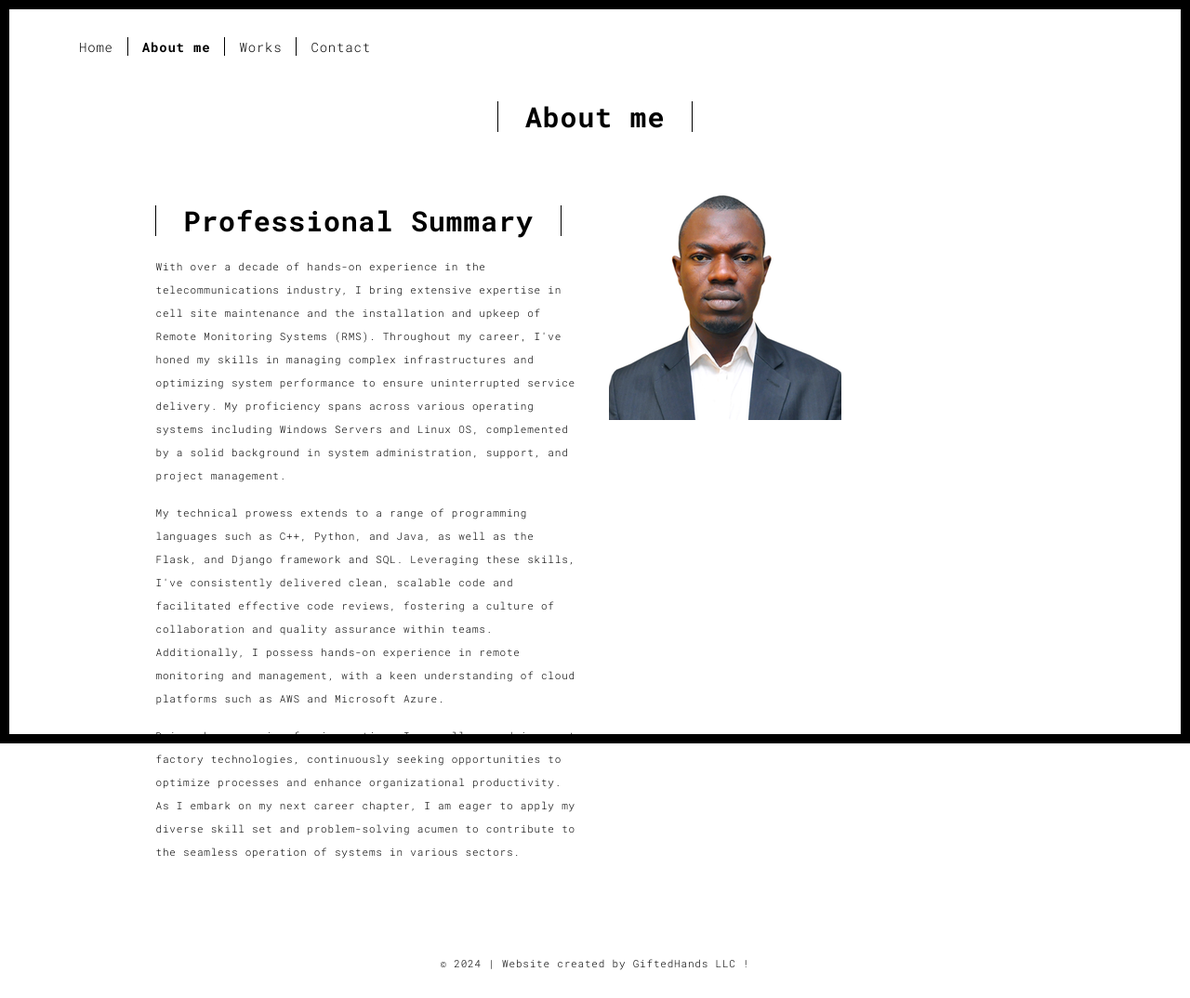
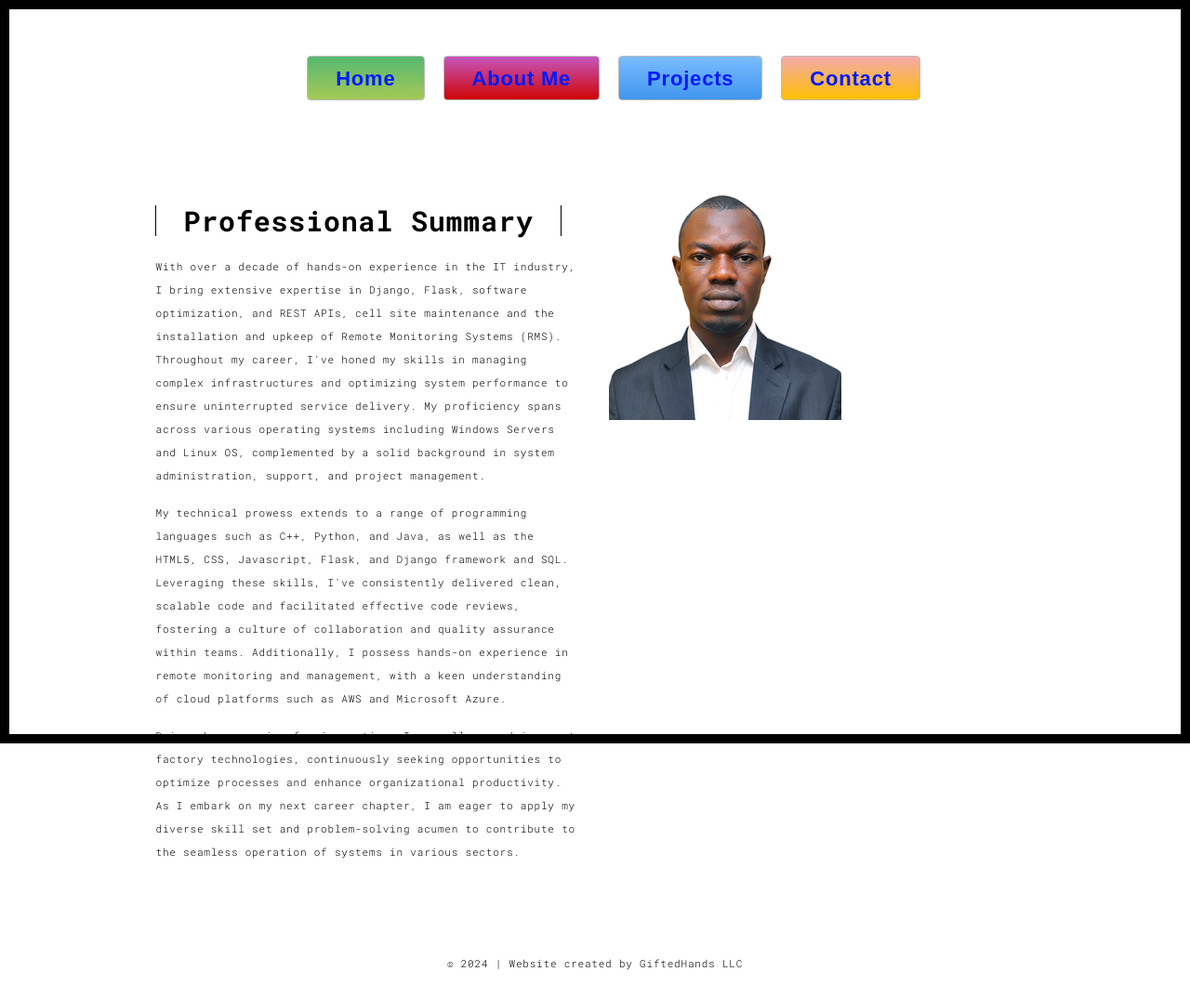
Before and after one commit to ademoyosoreoluwa/portfo, a Flask app: page /about.html in a window 1280 px wide. Shown: the whole page at 93% size. Run offline with Flask 3, Linux system fonts and the light colour scheme; some libraries are stand-ins or nearby versions.

Commit message:
Update about.html

```diff
--- a/templates/about.html
+++ b/templates/about.html
@@ -4,10 +4,10 @@
 <head>
   <meta charset="UTF-8">
   <meta content="IE=edge" http-equiv="X-UA-Compatible">
-  <meta content="width=device-width,initial-scale=1" name="viewport">
+  <meta content="width=device-width, initial-scale=1" name="viewport">
   <meta content="description" name="description">
   <meta name="google" content="notranslate" />
-  <meta content="Mashup templates have been developped by Orson.io team" name="author">
+  <meta content="Mashup templates have been developed by Orson.io team" name="author">
 
   <!-- Disable tap highlight on IE  -->
   <meta name="msapplication-tap-highlight" content="no">
@@ -17,16 +17,65 @@
 
   <title>About Me Page</title>
 
-<link href="./static/main.3f6952e4.css" rel="stylesheet"></head>
+  <link href="./static/style.css" rel="stylesheet">
+  <link href="./static/main.3f6952e4.css" rel="stylesheet">
 
-<body class="">
+  <style>
+      .zone {
+          padding: 10px 30px;
+          margin: 20px 10px;
+          cursor: pointer;
+          display: inline-block;
+          color: #FFF;
+          font-size: 2em;
+          border-radius: 4px;
+          border: 1px solid #bbb;
+          transition: all 0.3s linear;
+      }
+
+      .zone:hover {
+          box-shadow: rgba(0, 0, 0, 0.8) 0px 5px 15px, inset rgba(0, 0, 0, 0.15) 0px -10px 20px;
+      }
+
+      .main-nav {
+          display: flex;
+          align-items: center;
+          justify-content: center;
+          top: 0;
+      }
+
+      .no-underline {
+          text-decoration: none;
+          font-family: Arial;
+      }
+
+      .green {
+          background: linear-gradient(to bottom, #56B870 0%, #a5c956 100%);
+      }
+
+      .red {
+          background: linear-gradient(to bottom, #C655BE 0%, #cf0404 100%);
+      }
+
+      .yellow {
+          background: linear-gradient(to bottom, #F3AAAA 0%, #febf04 100%);
+      }
+
+      .blue {
+          background: linear-gradient(to bottom, #7abcff 0%, #60abf8 44%, #4096ee 100%);
+      }
+  </style>
+</head>
+
+<body>
   <div id="site-border-left"></div>
   <div id="site-border-right"></div>
   <div id="site-border-top"></div>
   <div id="site-border-bottom"></div>
+
   <!-- Add your content of header -->
   <header>
-  <nav class="navbar  navbar-fixed-top navbar-default">
+    <nav class="navbar navbar-fixed-top navbar-default">
       <div class="container">
         <button type="button" class="navbar-toggle collapsed" data-toggle="collapse" data-target="#navbar-collapse" aria-expanded="false">
           <span class="sr-only">Toggle navigation</span>
@@ -34,16 +83,13 @@
           <span class="icon-bar"></span>
           <span class="icon-bar"></span>
         </button>
-
         <div class="collapse navbar-collapse" id="navbar-collapse">
-        <ul class="nav navbar-nav ">
-          <li><a href="./index.html" title="">Home</a></li>
-          <li><a href="./about.html" title="">About me</a></li>
-          <li><a href="./works.html" title="">Works</a></li>
-          <li><a href="./contact.html" title="">Contact</a></li>
+          <ul class="main-nav">
+            <li class="zone green"><a href="./index.html" class="no-underline"><strong>Home</strong></a></li>
+            <li class="zone red"><a href="./about.html" class="no-underline"><strong>About Me</strong></a></li>
+            <li class="zone blue"><a href="./works.html" class="no-underline"><strong>Projects</strong></a></li>
+            <li class="zone yellow"><a href="./contact.html" class="no-underline"><strong>Contact</strong></a></li>
           </ul>
-
-
         </div>
       </div>
     </nav>
@@ -62,31 +108,29 @@
               <div class="row">
                 <div class="col-xs-12 col-md-6">
                   <h2>Professional Summary</h2>
-                  <p>With over a decade of hands-on experience in the telecommunications industry, I bring extensive expertise in cell site maintenance and the installation and upkeep of Remote Monitoring Systems (RMS). Throughout my career, I've honed my skills in managing complex infrastructures and optimizing system performance to ensure uninterrupted service delivery. My proficiency spans across various operating systems including Windows Servers and Linux OS, complemented by a solid background in system administration, support, and project management.</p>
+                  <p>With over a decade of hands-on experience in the IT industry, I bring extensive expertise in Django, Flask, software optimization, and REST APIs, cell site maintenance and the installation and upkeep of Remote Monitoring Systems (RMS). Throughout my career, I've honed my skills in managing complex infrastructures and optimizing system performance to ensure uninterrupted service delivery. My proficiency spans across various operating systems including Windows Servers and Linux OS, complemented by a solid background in system administration, support, and project management.</p>
 
-                  <p>My technical prowess extends to a range of programming languages such as C++, Python, and Java, as well as the Flask, and Django framework and SQL. Leveraging these skills, I've consistently delivered clean, scalable code and facilitated effective code reviews, fostering a culture of collaboration and quality assurance within teams. Additionally, I possess hands-on experience in remote monitoring and management, with a keen understanding of cloud platforms such as AWS and Microsoft Azure.</p>
+                  <p>My technical prowess extends to a range of programming languages such as C++, Python, and Java, as well as the HTML5, CSS, Javascript, Flask, and Django framework and SQL. Leveraging these skills, I've consistently delivered clean, scalable code and facilitated effective code reviews, fostering a culture of collaboration and quality assurance within teams. Additionally, I possess hands-on experience in remote monitoring and management, with a keen understanding of cloud platforms such as AWS and Microsoft Azure.</p>
 
                   <p>Driven by a passion for innovation, I am well-versed in smart factory technologies, continuously seeking opportunities to optimize processes and enhance organizational productivity. As I embark on my next career chapter, I am eager to apply my diverse skill set and problem-solving acumen to contribute to the seamless operation of systems in various sectors.</p>
                 </div>
                 <div class="col-xs-12 col-md-6">
-                  <img src="/static/assets/images/profil.png" class="img-responsive" alt="">
+                  <img src="/static/assets/images/profil.png" class="img-responsive" alt="Profile Picture">
                 </div>
               </div>
             </div>
           </div>
-
 
        </div>
       </div>
     </div>
   </div>
 
-
   <footer class="footer-container text-center">
     <div class="container">
       <div class="row">
         <div class="col-xs-12">
-        <p>© 2024 | Website created by GiftedHands LLC !<p>
+          <p>© 2024 | Website created by GiftedHands LLC</p>
         </div>
       </div>
     </div>
@@ -99,7 +143,6 @@
   </script>
 
   <!-- Google Analytics: change UA-XXXXX-X to be your site's ID
-
   <script>
     (function (i, s, o, g, r, a, m) {
       i['GoogleAnalyticsObject'] = r; i[r] = i[r] || function () {
@@ -110,7 +153,9 @@
     ga('create', 'UA-XXXXX-X', 'auto');
     ga('send', 'pageview');
   </script>
+  -->
 
---> <script type="text/javascript" src="./static/main.70a66962.js"></script></body>
+  <script type="text/javascript" src="./static/main.70a66962.js"></script>
+</body>
 
 </html>
```
Lines whose indentation alone changed are shown as unchanged.
